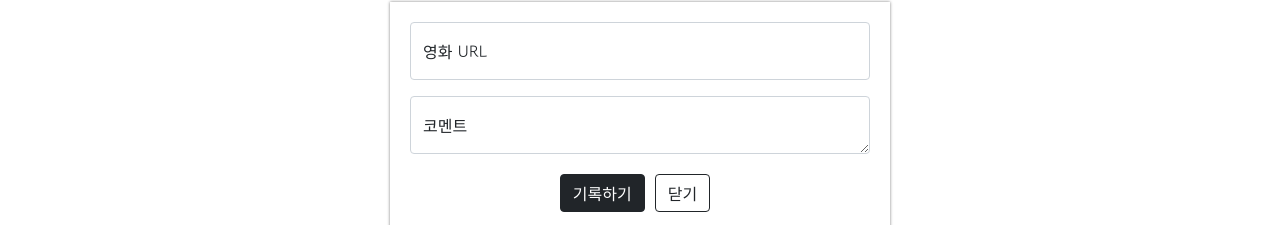
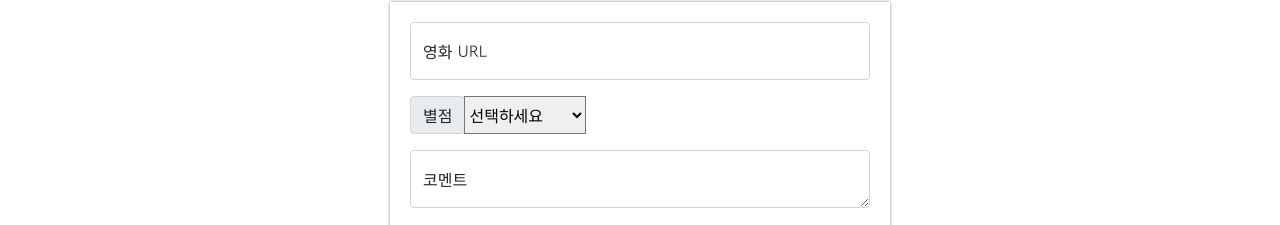
Before and after one commit to chohyunjungai/mypage, a plain HTML site: page index.html in a window 1280 px wide. Shown: the part 268-493 px from the top of the page. Drawn offline with nearby package versions, Linux system fonts and the light colour scheme.

Commit message:
Update index.html

```diff
--- a/index.html
+++ b/index.html
@@ -91,6 +91,19 @@
             <input type="email" class="form-control" id="floatingInput" placeholder="name@example.com">
             <label for="floatingInput">영화 URL</label>
         </div>
+        <div class="input-group mb-3">
+            <div class="input-group-prepend">
+              <label class="input-group-text" for="inputGroupSelect01">별점</label>
+            </div>
+            <select class="custom-select" id="inputGroupSelect01">
+              <option selected>선택하세요</option>
+              <option value="1">⭐</option>
+              <option value="2">⭐⭐</option>
+              <option value="3">⭐⭐⭐</option>
+              <option value="4">⭐⭐⭐⭐</option>
+              <option value="5">⭐⭐⭐⭐⭐</option>
+            </select>
+          </div>
         <div class="form-floating">
             <textarea class="form-control" placeholder="Leave a comment here" id="floatingTextarea"></textarea>
             <label for="floatingTextarea">코멘트</label>
```
